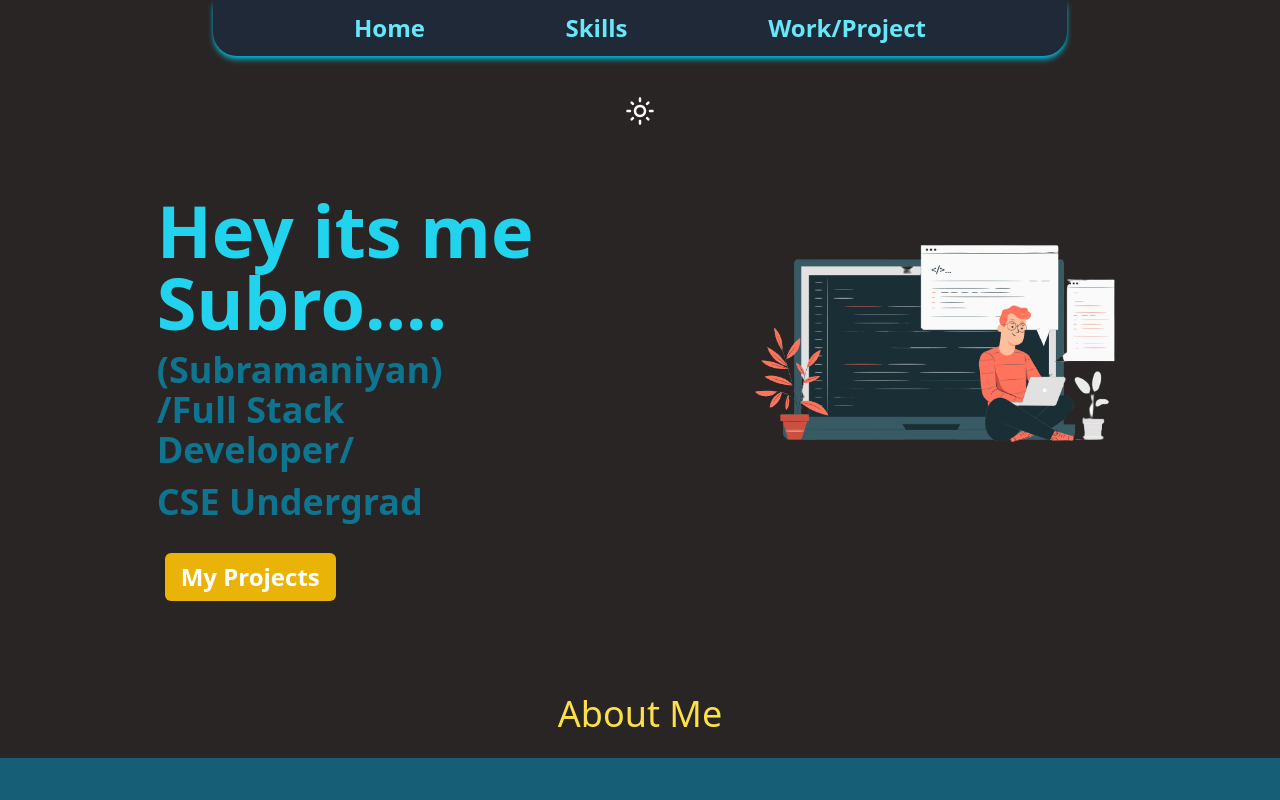
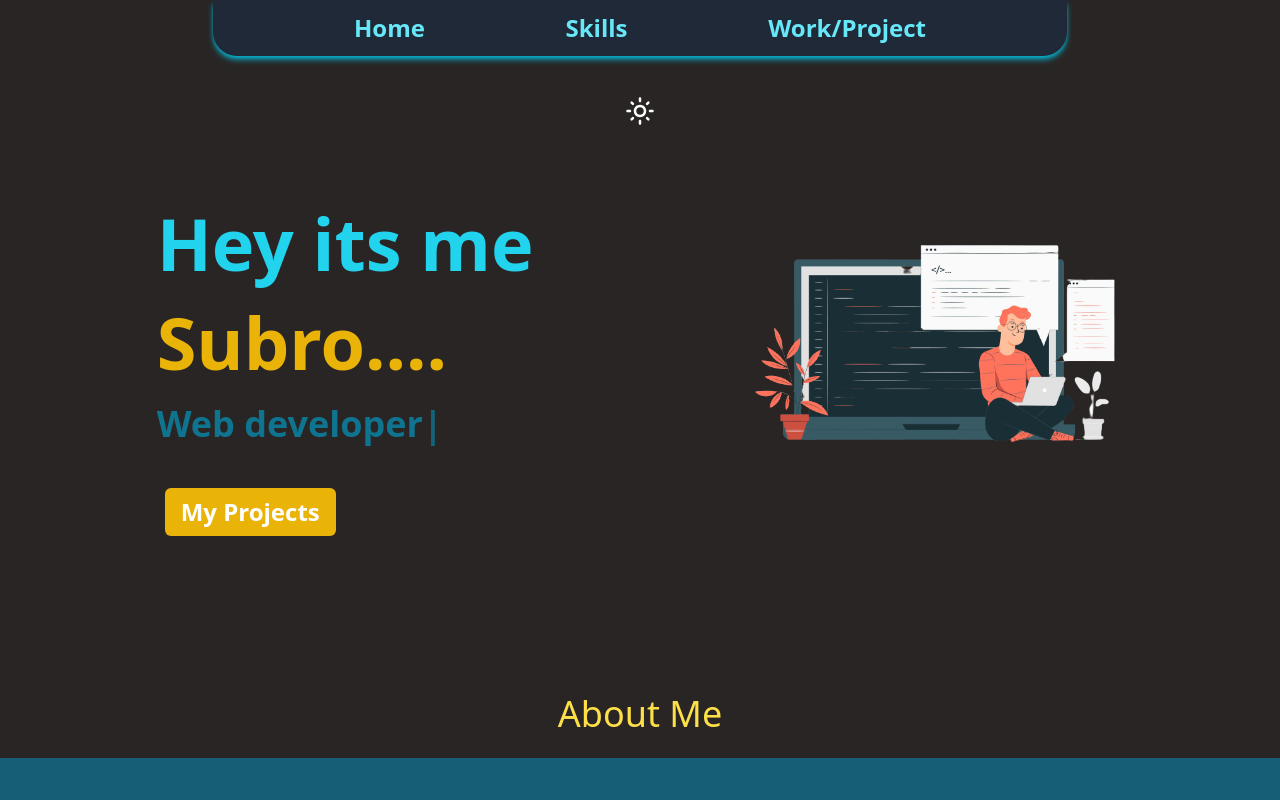
Before and after one commit to Macky151203/my_portfolio, a Next.js app: page / in a window 1280 px wide. Shown: the top 800 px of the page. Built offline with nearby package versions, Linux system fonts and the light colour scheme.

Commit message:
made some changes

```diff
--- a/components/hero.js
+++ b/components/hero.js
@@ -2,16 +2,33 @@
 import Image from 'next/image'
 import pfimg from "../images/code.png"
 import Link from 'next/link'
+import React from 'react';
+import Typed from 'typed.js';
+
 
 
 
 export default function Hero() {
+    const el = React.useRef(null);
+
+  React.useEffect(() => {
+    var typed = new Typed(el.current, {
+      strings: ['CSE Undergrad','Web developer'],
+      typeSpeed: 80,
+    });
+
+    return () => {
+      // Destroy Typed instance during cleanup to stop animation
+      typed.destroy();
+    };
+  }, []);
+
     return (
         <>
             <div className="transition-all  flex flex-col-reverse md:items-center justify-start items-start md:justify-center md:flex-row md:mt-10  py-2 ml-1 font-Ubuntu">
-                <div className=" rounded-3xl leading-snug font-bold text-cyan-400 dark:text-gray-700 text-5xl md:text-7xl p-5 md:h-80 md:w-1/3 md:ml-20 md:mr-20">Hey its me<br></br><span className=''>Subro....</span> <br></br><p className='text-cyan-700  md:text-4xl text-xl mt-3'>(Subramaniyan)<br></br> /Full Stack Developer/</p>
+                <div className=" rounded-3xl leading-snug font-bold text-cyan-400 dark:text-gray-700 text-5xl md:text-7xl p-5 md:h-80 md:w-1/3 md:ml-20 md:mr-20 md:leading-snug">Hey its me<br></br><span className='text-yellow-500'>Subro....</span> <br></br><p className='text-cyan-700  md:text-4xl text-xl mt-3'><span  ref={el} /> </p>
 
-                <p className='text-cyan-700  md:text-4xl text-xl mt-3'> CSE Undergrad</p>
+                {/* <p className='text-cyan-700  md:text-4xl text-xl mt-3'> CSE Undergrad</p> */}
 
                 <div className=''><Link href='/project'><button className='md:text-2xl text-lg ml-2 mt-2 transition ease-in-out hover:-translate-y-1  dark:hover:bg-red-400 text-white hover:bg-yellow-400 bg-yellow-500 dark:bg-red-500 p-2 px-4 rounded-md'>My Projects</button></Link></div></div>
                 <div className="p-5 md:w-1/3 md:ml-20 md:mr-20 md:h-80 flex justify-start items-center">
--- a/package.json
+++ b/package.json
@@ -19,6 +19,7 @@
     "react": "18.2.0",
     "react-dom": "18.2.0",
     "react-icons": "^4.7.1",
-    "tailwindcss": "^3.2.4"
+    "tailwindcss": "^3.2.4",
+    "typed.js": "^2.0.16"
   }
 }
--- a/pages/index.js
+++ b/pages/index.js
@@ -17,7 +17,7 @@ export default function Home(){
     <>
 
     <Layout>
-    <div id="tech" className=" bg-stone-800 dark:bg-slate-300 transition-colors duration-500">
+    <div id="tech" className=" bg-stone-800 dark:bg-slate-300 transition-colors duration-500 ">
 
     <Navbar />
     <Hero />
@@ -29,7 +29,7 @@ export default function Home(){
     <Contact />
     <Connect />
     <div className="flex justify-center mt-8">
-        <Link href="#tech" className="scroll-smooth" ><BsArrowUpCircle className="animate-bounce" style={{fontSize:'40px'}} /></Link>
+        <Link href="#tech"  ><BsArrowUpCircle className="animate-bounce" style={{fontSize:'40px'}} /></Link>
         </div>
 
     <Footer />
```
Also changed, not shown: 1 other file (tests, documents, lock files or other folders).
